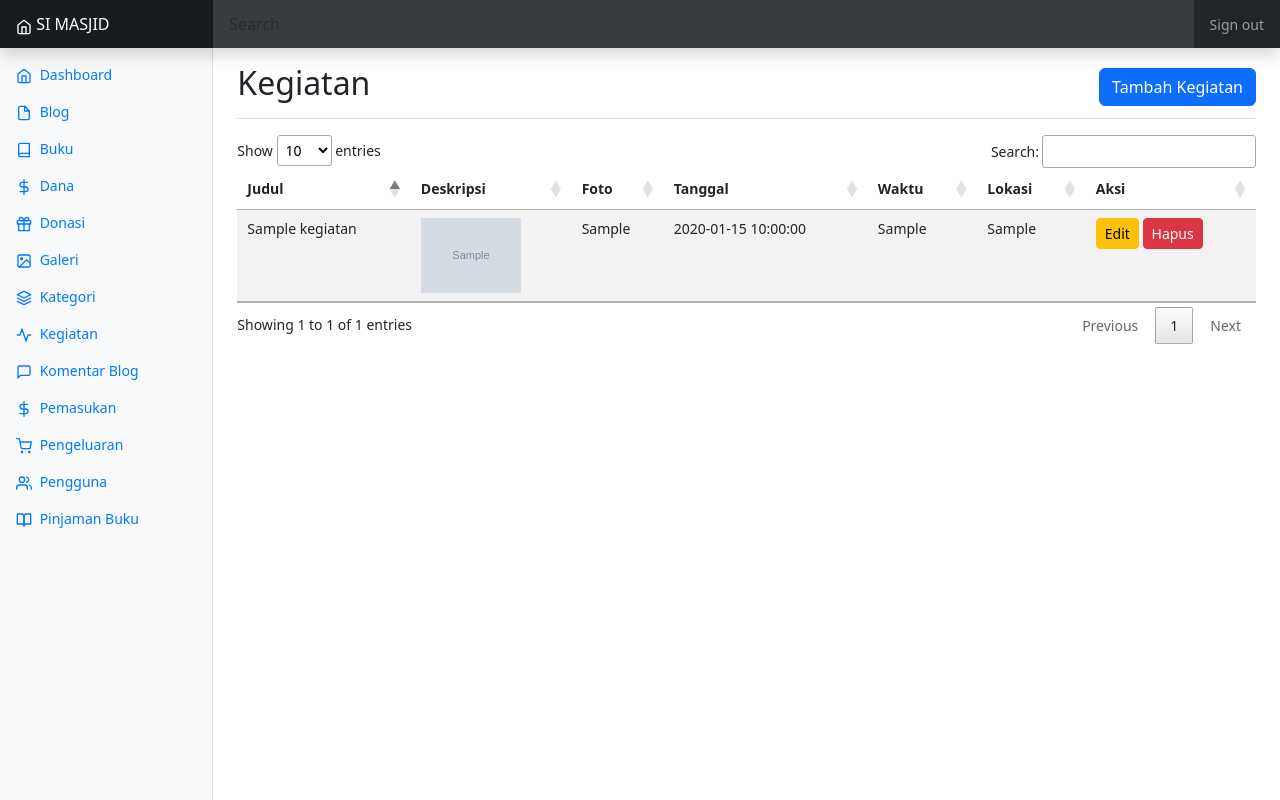
After one commit to EngRidhoNet/native_simasjid, a PHP site: page /admin/kegiatan/index.php in a window 1280 px wide. The commit adds this page. Run offline with PHP 8.4, Linux system fonts and the light colour scheme; the visitor is signed in with stand-in values (Sample User, id 1); tables that the repository leaves empty or names only in its code hold one stand-in row (values such as "Sample post"); grey boxes marked "Sample" are stand-in pictures; some libraries are stand-ins or nearby versions.

Commit message:
kegiatan

```diff
--- a/admin/includes/sidebar.php
+++ b/admin/includes/sidebar.php
@@ -46,7 +46,7 @@
                 </a>
             </li>
             <li class="nav-item">
-                <a class="nav-link active" aria-current="page" href="#">
+                <a class="nav-link active" aria-current="page" href="../kegiatan/index.php">
                     <span data-feather="activity" class="align-text-bottom"></span>
                     Kegiatan
                 </a>
--- a/admin/index.php
+++ b/admin/index.php
@@ -172,7 +172,7 @@
                         </a>
                     </li>
                     <li class="nav-item">
-                        <a class="nav-link active" aria-current="page" href="#">
+                        <a class="nav-link active" aria-current="page" href="kegiatan/index.php">
                             <span data-feather="activity" class="align-text-bottom"></span>
                             Kegiatan
                         </a>
--- /dev/null
+++ b/admin/kegiatan/index.php
@@ -0,0 +1,204 @@
+<?php include('../includes/header.php'); ?>
+<?php include('../includes/sidebar.php'); ?>
+<?php include('../../koneksi/koneksi.php'); ?>
+
+<div class="container-fluid">
+    <div class="row">
+        <main class="col-md-9 ms-sm-auto col-lg-10 px-md-4">
+            <div class="d-flex justify-content-between flex-wrap flex-md-nowrap align-items-center pt-3 pb-2 mb-3 border-bottom">
+                <h1 class="h2">Kegiatan</h1>
+                <button type="button" class="btn btn-primary" id="addBookButton" data-bs-toggle="modal" data-bs-target="#addModal">Tambah Kegiatan</button>
+            </div>
+            <div class="table-responsive">
+                <table id="kegiatanTable" class="table table-striped">
+                    <thead>
+                        <tr>
+                            <th>Judul</th>
+                            <th>Deskripsi</th>
+                            <th>Foto</th>
+                            <th>Tanggal</th>
+                            <th>Waktu</th>
+                            <th>Lokasi</th>
+                            <th>Aksi</th>
+                        </tr>
+                    </thead>
+                    <tbody>
+                        <?php
+                        // Fetch data from the kegiatan table
+                        $query = "SELECT * FROM kegiatan";
+                        $result = mysqli_query($conn, $query);
+
+                        // Check if there are any records
+                        if (mysqli_num_rows($result) > 0) {
+                            // Output data of each row
+                            while ($row = mysqli_fetch_assoc($result)) {
+                                echo "<tr>";
+                                echo "<td>" . $row['judul'] . "</td>";
+                                echo "<td><img src='" . $row['foto'] . "' alt='Gambar Kegiatan' width='100'></td>";
+                                echo "<td>" . $row['deskripsi'] . "</td>";
+                                echo "<td>" . $row['tanggal'] . "</td>";
+                                echo "<td>" . $row['waktu'] . "</td>";
+                                echo "<td>" . $row['lokasi'] . "</td>";
+                                echo "<td>
+                                        <button type='button' class='btn btn-warning btn-sm' data-bs-toggle='modal' data-bs-target='#updateModal' onclick='updateBook(" . $row['id_kegiatan'] . ")'>Edit</button>
+                                        <button type='button' class='btn btn-danger btn-sm' onclick='deleteBook(" . $row['id_kegiatan'] . ")'>Hapus</button>
+                                    </td>";
+                                echo "</tr>";
+                            }
+                        } else {
+                            echo "<tr><td colspan='7'>No data found...</td></tr>";
+                        }
+                        ?>
+                    </tbody>
+                </table>
+            </div>
+        </main>
+    </div>
+</div>
+
+<!-- Add Modal -->
+<div class="modal fade" id="addModal" tabindex="-1" aria-labelledby="addModalLabel" aria-hidden="true">
+    <div class="modal-dialog">
+        <div class="modal-content">
+            <form id="addKegiatanForm" action="add_kegiatan.php" method="POST" enctype="multipart/form-data">
+                <div class="modal-header">
+                    <h5 class="modal-title" id="addModalLabel">Tambah Kegiatan</h5>
+                    <button type="button" class="btn-close" data-bs-dismiss="modal" aria-label="Close"></button>
+                </div>
+                <div class="modal-body">
+                    <div class="mb-3">
+                        <label for="judul" class="form-label">Judul</label>
+                        <input type="text" class="form-control" id="judul" name="judul" required>
+                    </div>
+                    <div class="mb-3">
+                        <label for="deskripsi" class="form-label">Deskripsi</label>
+                        <textarea class="form-control" id="deskripsi" name="deskripsi" required></textarea>
+                    </div>
+                    <div class="mb-3">
+                        <label for="foto" class="form-label">Foto</label>
+                        <input type="file" class="form-control" id="foto" name="foto" required>
+                    </div>
+                    <div class="mb-3">
+                        <label for="tanggal" class="form-label">Tanggal</label>
+                        <input type="date" class="form-control" id="tanggal" name="tanggal" required>
+                    </div>
+                    <div class="mb-3">
+                        <label for="waktu" class="form-label">Waktu</label>
+                        <input type="time" class="form-control" id="waktu" name="waktu" required>
+                    </div>
+                    <div class="mb-3">
+                        <label for="lokasi" class="form-label">Lokasi</label>
+                        <input type="text" class="form-control" id="lokasi" name="lokasi" required>
+                    </div>
+                </div>
+                <div class="modal-footer">
+                    <button type="button" class="btn btn-secondary" data-bs-dismiss="modal">Close</button>
+                    <button type="submit" class="btn btn-primary">Simpan</button>
+                </div>
+            </form>
+        </div>
+    </div>
+</div>
+
+<!-- Update Modal -->
+<div class="modal fade" id="updateModal" tabindex="-1" aria-labelledby="updateModalLabel" aria-hidden="true">
+    <div class="modal-dialog">
+        <div class="modal-content">
+            <form id="updateKegiatanForm" action="update_kegiatan.php" method="POST" enctype="multipart/form-data">
+                <div class="modal-header">
+                    <h5 class="modal-title" id="updateModalLabel">Edit Kegiatan</h5>
+                    <button type="button" class="btn-close" data-bs-dismiss="modal" aria-label="Close"></button>
+                </div>
+                <div class="modal-body">
+                    <input type="hidden" id="update_id_kegiatan" name="id_kegiatan">
+                    <div class="mb-3">
+                        <label for="update_judul" class="form-label">Judul</label>
+                        <input type="text" class="form-control" id="update_judul" name="judul" required>
+                    </div>
+                    <div class="mb-3">
+                        <label for="update_deskripsi" class="form-label">Deskripsi</label>
+                        <textarea class="form-control" id="update_deskripsi" name="deskripsi" required></textarea>
+                    </div>
+                    <div class="mb-3">
+                        <label for="update_foto" class="form-label">Foto</label>
+                        <input type="file" class="form-control" id="update_foto" name="foto">
+                    </div>
+                    <div class="mb-3">
+                        <label for="update_tanggal" class="form-label">Tanggal</label>
+                        <input type="date" class="form-control" id="update_tanggal" name="tanggal" required>
+                    </div>
+                    <div class="mb-3">
+                        <label for="update_waktu" class="form-label">Waktu</label>
+                        <input type="time" class="form-control" id="update_waktu" name="waktu" required>
+                    </div>
+                    <div class="mb-3">
+                        <label for="update_lokasi" class="form-label">Lokasi</label>
+                        <input type="text" class="form-control" id="update_lokasi" name="lokasi" required>
+                    </div>
+                </div>
+                <div class="modal-footer">
+                    <button type="button" class="btn btn-secondary" data-bs-dismiss="modal">Close</button>
+                    <button type="submit" class="btn btn-primary">Update</button>
+                </div>
+            </form>
+        </div>
+    </div>
+</div>
+
+<!-- Delete Modal -->
+<div class="modal fade" id="deleteModal" tabindex="-1" aria-labelledby="deleteModalLabel" aria-hidden="true">
+    <div class="modal-dialog">
+        <div class="modal-content">
+            <form id="deleteKegiatanForm" action="delete_kegiatan.php" method="POST">
+                <div class="modal-header">
+                    <h5 class="modal-title" id="deleteModalLabel">Hapus Kegiatan</h5>
+                    <button type="button" class="btn-close" data-bs-dismiss="modal" aria-label="Close"></button>
+                </div>
+                <div class="modal-body">
+                    <input type="hidden" id="delete_id_kegiatan" name="id_kegiatan">
+                    <p>Apakah Anda yakin ingin menghapus kegiatan ini?</p>
+                </div>
+                <div class="modal-footer">
+                    <button type="button" class="btn btn-secondary" data-bs-dismiss="modal">Close</button>
+                    <button type="submit" class="btn btn-danger">Hapus</button>
+                </div>
+            </form>
+        </div>
+    </div>
+</div>
+
+<script src="https://code.jquery.com/jquery-3.6.0.min.js"></script>
+<script src="https://cdn.jsdelivr.net/npm/bootstrap@5.3.0/dist/js/bootstrap.bundle.min.js"></script>
+<script src="https://cdn.datatables.net/1.11.3/js/jquery.dataTables.min.js"></script>
+<link rel="stylesheet" href="https://cdn.datatables.net/1.11.3/css/jquery.dataTables.min.css">
+
+<script>
+    $(document).ready(function() {
+        $('#kegiatanTable').DataTable();
+    });
+
+    function updateBook(id) {
+        $.ajax({
+            url: 'get_kegiatan.php',
+            type: 'GET',
+            data: {
+                id_kegiatan: id
+            },
+            success: function(response) {
+                var kegiatan = JSON.parse(response);
+                $('#update_id_kegiatan').val(kegiatan.id_kegiatan);
+                $('#update_judul').val(kegiatan.judul);
+                $('#update_deskripsi').val(kegiatan.deskripsi);
+                $('#update_tanggal').val(kegiatan.tanggal);
+                $('#update_waktu').val(kegiatan.waktu);
+                $('#update_lokasi').val(kegiatan.lokasi);
+                $('#updateModal').modal('show');
+            }
+        });
+    }
+
+    function deleteBook(id) {
+        $('#delete_id_kegiatan').val(id);
+        $('#deleteModal').modal('show');
+    }
+</script>
```
Also changed, not shown: admin/blog/foto/664c217396e5b.png (added).
